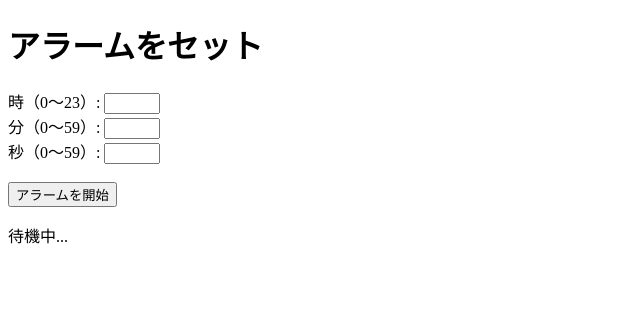
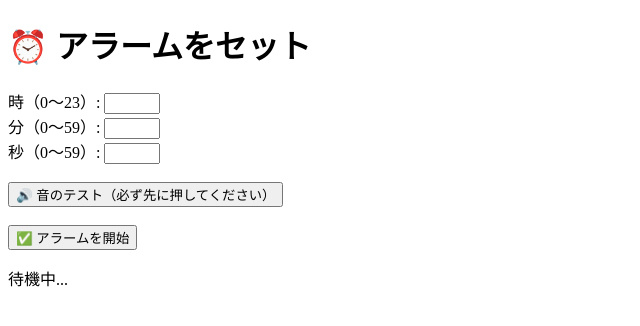
Before and after one commit to WoWoWoWoa-rgb/my-alarm, a plain HTML site: page index.html in a window 1280 px wide. Shown: the whole page, without its empty margins (0-640 px from the left). Drawn offline with Linux system fonts and the light colour scheme.

Commit message:
Update index.html

```diff
--- a/index.html
+++ b/index.html
@@ -5,15 +5,36 @@
   <title>アラーム</title>
 </head>
 <body>
-  <h1>アラームをセット</h1>
+  <h1>⏰ アラームをセット</h1>
+
   <label>時（0〜23）: <input type="number" id="hour" min="0" max="23"></label><br>
   <label>分（0〜59）: <input type="number" id="minute" min="0" max="59"></label><br>
   <label>秒（0〜59）: <input type="number" id="second" min="0" max="59"></label><br><br>
-  <button onclick="setAlarm()">アラームを開始</button>
+
+  <button onclick="testAudio()">🔊 音のテスト（必ず先に押してください）</button><br><br>
+  <button onclick="setAlarm()">✅ アラームを開始</button>
+
   <p id="status">待機中...</p>
+
+  <!-- 音声ファイル：MP3やWAV可。自由に差し替え可能 -->
   <audio id="alarmSound" src="https://www.soundjay.com/button/beep-07.wav" preload="auto"></audio>
+
   <script>
     let alarmTime = null;
+
+    // 音の再生テスト用（ユーザー操作で再生許可を得る）
+    function testAudio() {
+      const audio = document.getElementById("alarmSound");
+      audio.play().then(() => {
+        audio.pause();
+        audio.currentTime = 0;
+        alert("🔊 音声の再生が許可されました。次にアラームをセットしてください。");
+      }).catch((e) => {
+        alert("⚠️ 音声再生がブロックされました。もう一度ボタンを押してください。");
+        console.warn("音声再生ブロック：", e);
+      });
+    }
+
     function setAlarm() {
       const hour = parseInt(document.getElementById("hour").value);
       const minute = parseInt(document.getElementById("minute").value);
@@ -23,27 +44,28 @@
       alarmTime.setHours(hour);
       alarmTime.setMinutes(minute);
       alarmTime.setSeconds(second);
+
       if (alarmTime <= now) {
-        alarmTime.setDate(alarmTime.getDate() + 1);
+        alarmTime.setDate(alarmTime.getDate() + 1);  // 次の日に設定
       }
-      const audio = document.getElementById("alarmSound");
-      audio.play().then(() => {
-        audio.pause();
-        audio.currentTime = 0;
-        document.getElementById("status").innerText = `アラームを ${alarmTime.toLocaleTimeString()} にセットしました`;
-        checkAlarm();
-      }).catch((e) => {
-        document.getElementById("status").innerText = "音声再生がブロックされました。もう一度ボタンを押してください。";
-        console.error("Audio playback blocked:", e);
-      });
+
+      document.getElementById("status").innerText =
+        `🕒 アラームを ${alarmTime.toLocaleTimeString()} にセットしました`;
+
+      checkAlarm();
     }
+
     function checkAlarm() {
       const interval = setInterval(() => {
         const now = new Date();
         if (alarmTime && now >= alarmTime) {
           clearInterval(interval);
           document.getElementById("status").innerText = "⏰ アラーム発動！";
-          document.getElementById("alarmSound").play();
+          const audio = document.getElementById("alarmSound");
+          audio.play().catch(e => {
+            document.getElementById("status").innerText = "⚠️ 音声が再生できませんでした";
+            console.error(e);
+          });
         }
       }, 1000);
     }
```
